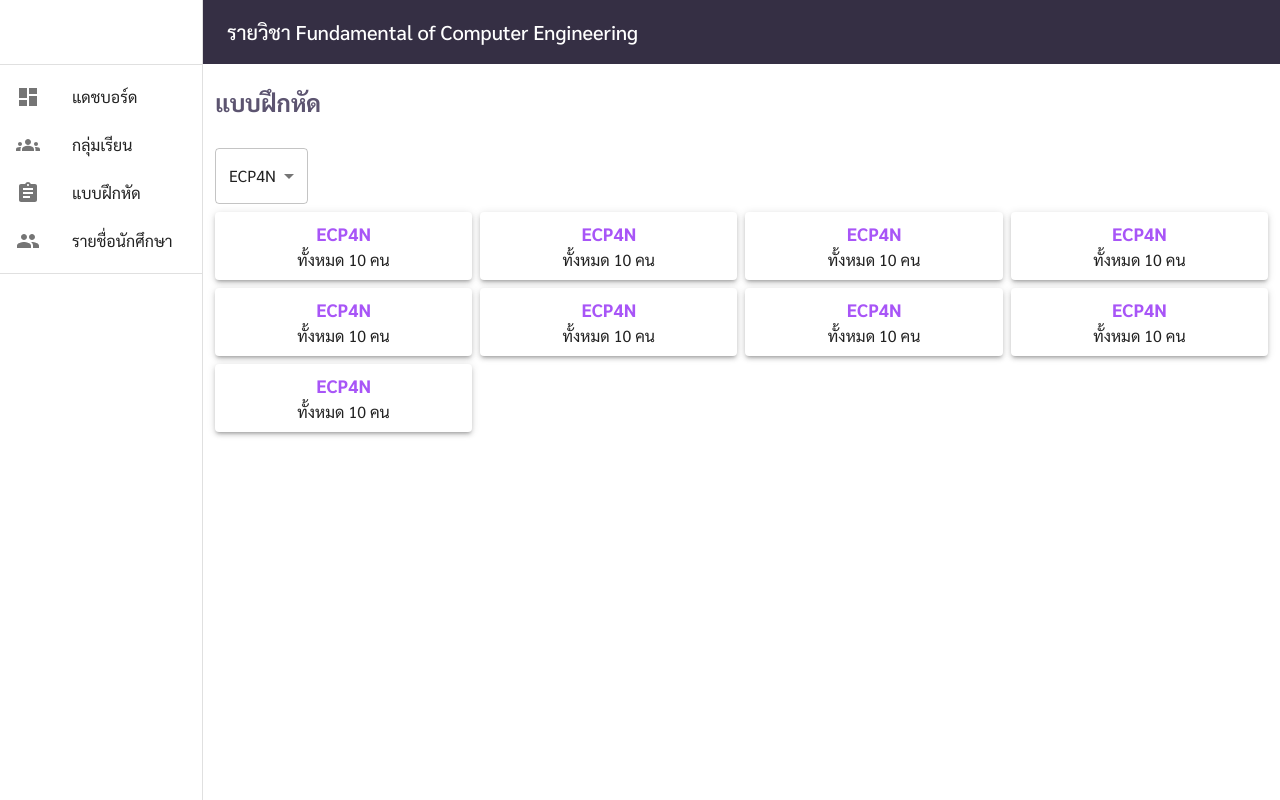
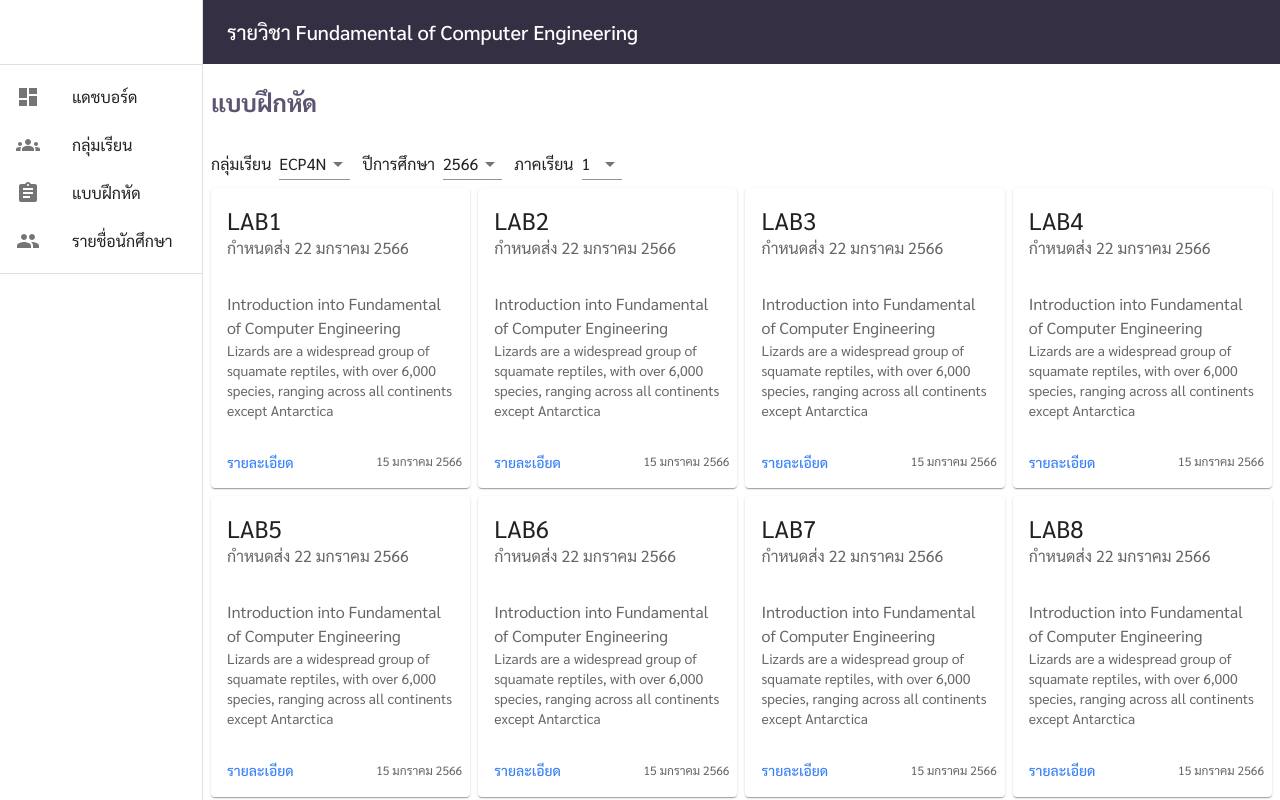
Before and after one commit to PONDALONG/fundamental-web, a React (Vite) app: page /assignment in a window 1280 px wide. Shown: the top 800 px of the page. Built offline with nearby package versions, Linux system fonts and the light colour scheme; no server answers.

Commit message:
update assignment page and section page

```diff
--- a/src/layout/ProtectedLayout.tsx
+++ b/src/layout/ProtectedLayout.tsx
@@ -109,7 +109,7 @@ export default function ProtectedRoute(props: Props) {
       >
         {drawer}
       </Box>
-      <Divider orientation="vertical" flexItem/>
+      <Divider orientation="vertical" flexItem />
       <Box
         className='min-h-screen'
         // sx={{ width: { lg: `calc(100% - ${drawerWidth}px)` } }}
--- a/src/pages/Assignment.tsx
+++ b/src/pages/Assignment.tsx
@@ -1,12 +1,18 @@
-import { MenuItem, Paper, Typography } from '@mui/material'
+import { Card, Typography, CardActions, Button, CardContent, CardMedia, FormControl, CardHeader } from '@mui/material'
 import React from 'react'
 import Select, { SelectChangeEvent } from '@mui/material/Select';
+import IconButton, { IconButtonProps } from '@mui/material/IconButton';
+import MoreVertIcon from '@mui/icons-material/MoreVert';
+import MenuItem from '@mui/material/MenuItem';
 
 function Assignment() {
   return (
-    <div className='flex flex-col gap-2 px-3'>
+    <div className='flex flex-col gap-2 px-2'>
       <h2 className='text-secondary'>แบบฝึกหัด</h2>
-      <div className='w-full'>
+      <div className='w-full flex gap-3'>
+        <div className='flex gap-2 items-center'>
+          <span>กลุ่มเรียน</span>
+          <FormControl variant='standard'>
             <Select
               defaultValue={'ECP4N'}
             >
@@ -14,14 +20,57 @@ function Assignment() {
               <MenuItem value={'ECP3N'}>ECP3N</MenuItem>
               <MenuItem value={'ECP1N'}>ECP1N</MenuItem>
             </Select>
+          </FormControl>
         </div>
-      <div className='grid grid-cols-1 sm:grid-cols-2  md:grid-cols-3 lg:grid-cols-4 gap-2'>
+        <div className='flex gap-2 items-center'>
+          <span>ปีการศึกษา</span>
+          <FormControl variant='standard'>
+            <Select
+              defaultValue={'2566'}
+            >
+              <MenuItem value={'2566'}>2566</MenuItem>
+              <MenuItem value={'2565'}>2565</MenuItem>
+              <MenuItem value={'2564'}>2564</MenuItem>
+            </Select>
+          </FormControl>
+        </div>
+        <div className='flex gap-2 items-center'>
+          <span>ภาคเรียน</span>
+          <FormControl variant='standard'>
+            <Select
+              defaultValue={'1'}
+            >
+              <MenuItem value={'1'}>1</MenuItem>
+              <MenuItem value={'2'}>2</MenuItem>
+              <MenuItem value={'3'}>3</MenuItem>
+            </Select>
+          </FormControl>
+        </div>
+      </div>
+      <div className='grid grid-cols-1 sm:grid-cols-2 lg:grid-cols-4 gap-2'>
         {['', '', '', '', '', '', '', '', '',].map((m, index) => (
-          <Paper elevation={3} key={index}
-          className='group flex flex-col items-center py-2 cursor-pointer'>
-            <Typography className='text-purple-500 font-bold text-lg group-hover:text-white duration-200'>ECP4N</Typography>
-            <span className='group-hover:text-white duration-200'>ทั้งหมด 10 คน</span>
-          </Paper>))}
+          <Card key={index} className='w-full'>
+            <CardHeader
+              title={"LAB" + (index + 1)}
+              subheader="กำหนดส่ง 22 มกราคม 2566"
+            />
+            <CardContent>
+              <Typography variant="body1" color="text.secondary">
+                Introduction into Fundamental of Computer Engineering
+              </Typography>
+              <Typography variant="body2" color="text.secondary">
+                Lizards are a widespread group of squamate reptiles, with over 6,000
+                species, ranging across all continents except Antarctica
+              </Typography>
+            </CardContent>
+            <CardActions className='flex justify-between'>
+              <Button size="medium" className='text-blue-500'>รายละเอียด</Button>
+              <Typography variant="caption" color="text.secondary">
+                15 มกราคม 2566
+              </Typography>
+            </CardActions>
+          </Card>
+        ))}
       </div>
     </div>
   )
--- a/src/pages/Section.tsx
+++ b/src/pages/Section.tsx
@@ -1,13 +1,39 @@
 import Paper from '@mui/material/Paper';
-import { Typography } from '@mui/material';
+import { FormControl, MenuItem, Select, Typography } from '@mui/material';
 function Section() {
   return (
     <div className='flex flex-col gap-2 px-3'>
       <h2 className='text-secondary'>กลุ่มเรียน</h2>
+      <div className='w-full flex gap-3'>
+        <div className='flex gap-2 items-center'>
+          <span>ปีการศึกษา</span>
+          <FormControl variant='standard'>
+            <Select
+              defaultValue={'2566'}
+            >
+              <MenuItem value={'2566'}>2566</MenuItem>
+              <MenuItem value={'2565'}>2565</MenuItem>
+              <MenuItem value={'2564'}>2564</MenuItem>
+            </Select>
+          </FormControl>
+        </div>
+        <div className='flex gap-2 items-center'>
+          <span>ภาคเรียน</span>
+          <FormControl variant='standard'>
+          <Select
+              defaultValue={'1'}
+            >
+              <MenuItem value={'1'}>1</MenuItem>
+              <MenuItem value={'2'}>2</MenuItem>
+              <MenuItem value={'3'}>3</MenuItem>
+            </Select>
+          </FormControl>
+        </div>
+      </div>
       <div className='grid grid-cols-1 sm:grid-cols-2  md:grid-cols-3 lg:grid-cols-4 gap-2'>
         {['', '', '', '', '', '', '', '', '',].map((m, index) => (
-          <Paper elevation={3} key={index} className='group flex flex-col items-center py-2 bg-purple-200 hover:bg-purple-400 duration-200 cursor-pointer'>
-            <Typography className='text-purple-500 font-bold text-lg group-hover:text-white duration-200'>ECP4N</Typography>
+          <Paper elevation={3} key={index} className='group flex flex-col justify-center items-center py-2 bg-white hover:bg-slate-700 duration-500 cursor-pointer h-24'>
+            <Typography className='group-hover:text-white font-bold text-lg duration-200'>ECP4N 2/2566</Typography>
             <span className='group-hover:text-white duration-200'>ทั้งหมด 10 คน</span>
           </Paper>))}
       </div>
```
Lines whose indentation alone changed are shown as unchanged.
